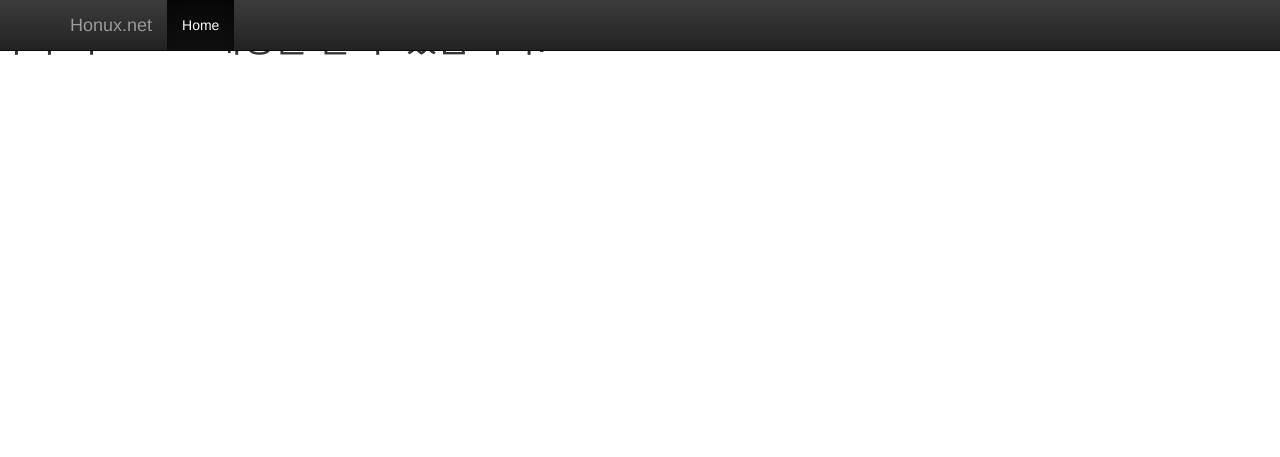
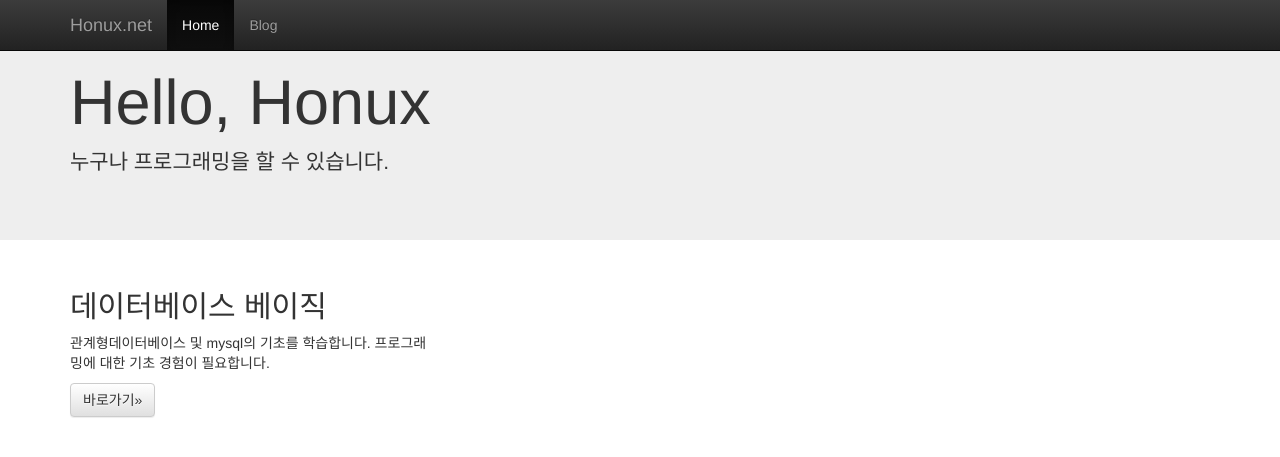
Before and after one commit to honux77/honux77, a PHP site: page / in a window 1280 px wide. Shown: the top 457 px of the page. Run offline with PHP 8.4, Linux system fonts and the light colour scheme; data comes from the database, SQL or seed files in the repository; both versions use the stored data as it was after the commit; some libraries are stand-ins or nearby versions.

Commit message:
index.php ok

```diff
--- a/index.php
+++ b/index.php
@@ -21,6 +21,15 @@
 <![endif]-->
 </head>
 
+<?php
+//database connection
+	$host = "localhost";
+	$user = "honux";
+	$password = "popi1004";
+	$db = "honux77";
+	$conn = new mysqli($host, $user, $password, $db);
+?>
+
 <!-- start body page -->
 <body role="document">
 <!-- Fixed navbar -->
@@ -39,18 +48,18 @@
 	  <ul class="nav navbar-nav">
 		<li class="active"><a href="#">Home</a></li>
 	  </ul>
+	  <ul class="nav navbar-nav">
+		<li><a href="http://honux77.wordpress.com">Blog</a></li>
+	  </ul>
 	</div><!--/.nav-collapse -->
   </div>
 </nav>
 
-<?php
-	$host = "localhost";
-	$user = "honux";
-	$password = "popi1004";
-	$db = "honux77";
-
-	$conn = new mysqli($host, $user, $password, $db);
-
+<!-- jumpotron -->
+<div class="jumbotron">
+	<div class="container">
+	<h1>Hello, Honux </h1>
+<?
 	if ($conn->connect_error) {
 		die("Connection failed: ". $conn->connect_error);
 	}
@@ -60,15 +69,52 @@
 
 	if ($result->num_rows > 0) {
 		while ($row = $result->fetch_assoc()) {
-			echo "<h1>" .$row["msg"]. "</h1>\n";
+			echo "<p>" .$row["msg"]. "</p>\n";
+		}
+	} else {
+		echo "Honux Home: DBMS Error";
+	}
+?>
+	</div>
+</div>
+
+<!-- courses' info -->
+<div class="container">
+	<div class="row">
+<!-- course template form
+		<div class="col-md-4">
+			<h2>데이터베이스 베이직</h2>
+			<p>짱짱 재미있는 데이터베이스 베이직</p>
+			<a class="btn btn-default" href="#" role="button">
+			바로가기»</a>
+		</div>
+-->
+<?
+	$sql = "SELECT cname,course_desc,link FROM course";
+	$result = $conn->query($sql);
+
+	if ($result->num_rows > 0) {
+		while ($row = $result->fetch_assoc()) {
+			echo '<div class="col-md-4">';
+			echo "<h2>" .$row["cname"]. "</h2>\n";
+			echo "<p>" .$row["course_desc"]. "</p>\n";
+			echo '<a class="btn btn-default" href="'.$row["link"];
+			echo '" role="button">';
+			echo "바로가기»</a>\n";
+			echo "</div>\n";
 		}
 	} else {
 		echo "Honux Home: DBMS Error";
 	}
 
+?>
+	</div>
+</div>
+
+
+<?
 	$conn->close();
 ?>
-
  <!-- jQuery (necessary for Bootstrap's JavaScript plugins) -->
     <script src="https://ajax.googleapis.com/ajax/libs/jquery/1.11.1/jquery.min.js"></script>
 </body>
```
Also changed, not shown: mysql/honux_schema.sql (+19 -3 lines), 1 other file.
